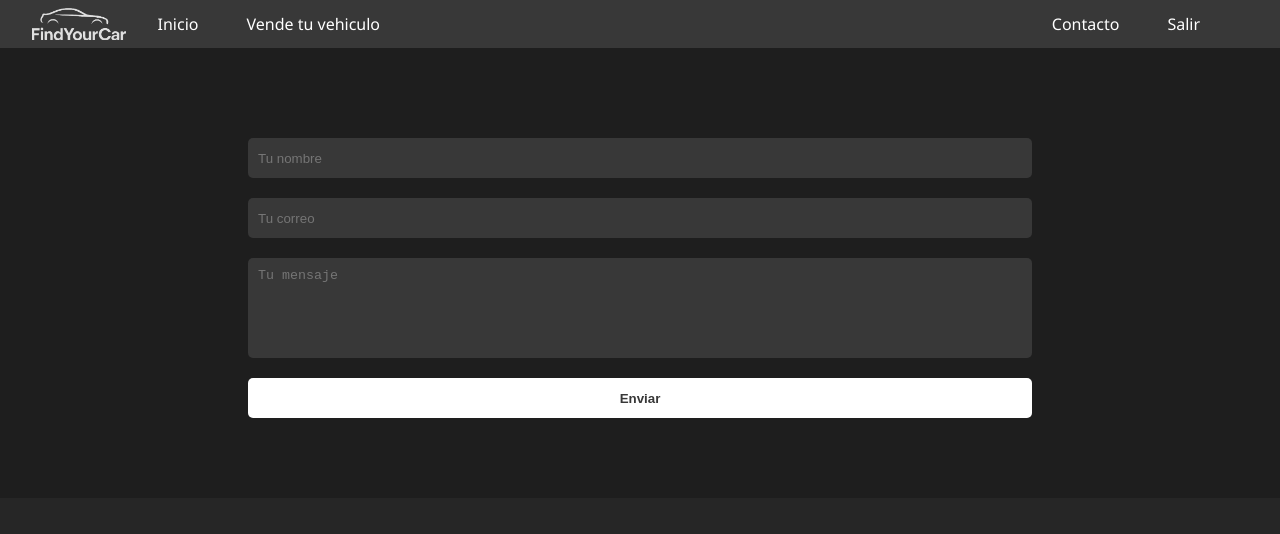
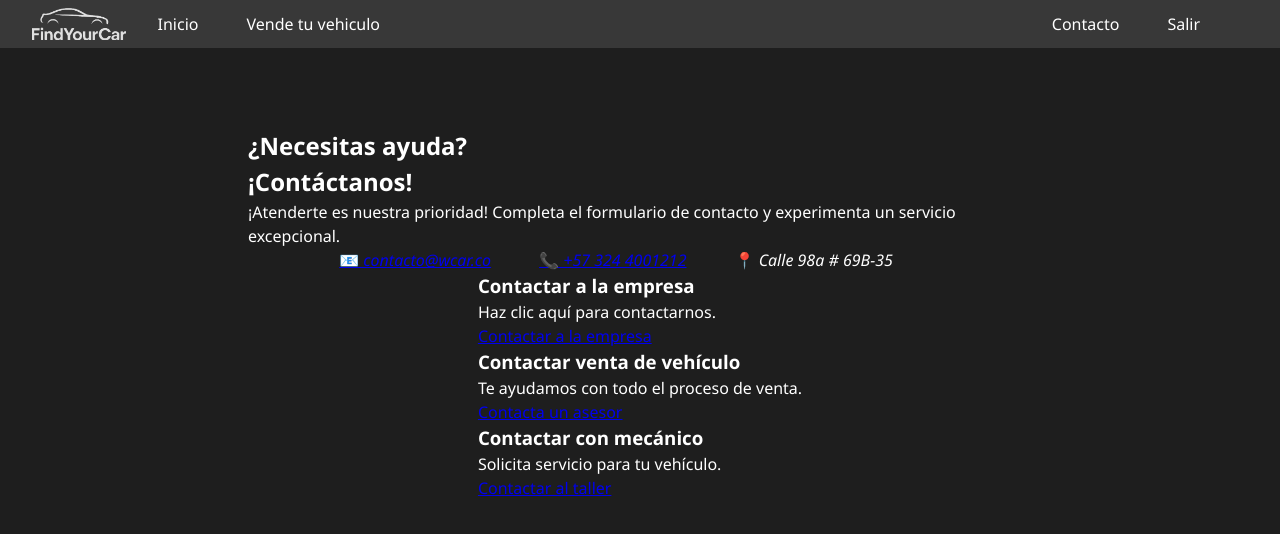
Before and after one commit to JhojanLT/FindYourCar, a React (Vite) app: page /Contact in a window 1280 px wide. Shown: the top 534 px of the page. Built offline with nearby package versions, Linux system fonts and the light colour scheme.

Commit message:
contact form v1

```diff
--- a/src/components/ContactForm/ContactForm.jsx
+++ b/src/components/ContactForm/ContactForm.jsx
@@ -23,40 +23,84 @@ function ContactForm() {
 
   return (
     <div className={styles.contactFather}>
-      <div className={styles.contactContainerForm}>
-        <form className={styles.contactForm} onSubmit={handleSubmit}>
-          <input
-            className={styles.contactInput}
-            type="text"
-            name="name"
-            placeholder="Tu nombre"
-            value={formData.name}
-            onChange={handleChange}
-            required
-          />
-          <input
-            className={styles.contactInput}
-            type="email"
-            name="email"
-            placeholder="Tu correo"
-            value={formData.email}
-            onChange={handleChange}
-            required
-          />
-          <textarea
-            className={clsx(styles.contactInput, styles.contactTextarea)}
-            name="message"
-            placeholder="Tu mensaje"
-            value={formData.message}
-            onChange={handleChange}
-            required
-          />
-          <button type="submit" className={styles.contactButton}>
-            Enviar
-          </button>
-        </form>
-      </div>
+      <section id="contacto" className={styles.contactContainerForm}>
+        <header className={styles.headerInfo}>
+          <h2>
+            ¿Necesitas ayuda? <br /> ¡Contáctanos!
+          </h2>
+          <p>
+            ¡Atenderte es nuestra prioridad! Completa el formulario de contacto y experimenta un servicio excepcional.
+          </p>
+        </header>
+
+        <address>
+          <ul>
+            <li>
+              <a href="mailto:contacto@wcar.co">📧 contacto@wcar.co</a>
+            </li>
+            <li>
+              <a href="tel:+57324400212">📞 +57 324 4001212</a>
+            </li>
+            <li>📍 Calle 98a # 69B-35</li>
+          </ul>
+        </address>
+
+        <div className="opciones-contacto">
+          <article>
+            <h3>Contactar a la empresa</h3>
+            <p>Haz clic aquí para contactarnos.</p>
+            <a href="#formulario-empresa">Contactar a la empresa</a>
+          </article>
+
+          <article>
+            <h3>Contactar venta de vehículo</h3>
+            <p>Te ayudamos con todo el proceso de venta.</p>
+            <a href="#formulario-venta">Contacta un asesor</a>
+          </article>
+
+          <article>
+            <h3>Contactar con mecánico</h3>
+            <p>Solicita servicio para tu vehículo.</p>
+            <a href="#formulario-taller">Contactar al taller</a>
+          </article>
+        </div>
+      </section>
     </div>
+    // <div className={styles.contactFather}>
+    //   <div className={styles.contactContainerForm}>
+    //     <form className={styles.contactForm} onSubmit={handleSubmit}>
+    //       <input
+    //         className={styles.contactInput}
+    //         type="text"
+    //         name="name"
+    //         placeholder="Tu nombre"
+    //         value={formData.name}
+    //         onChange={handleChange}
+    //         required
+    //       />
+    //       <input
+    //         className={styles.contactInput}
+    //         type="email"
+    //         name="email"
+    //         placeholder="Tu correo"
+    //         value={formData.email}
+    //         onChange={handleChange}
+    //         required
+    //       />
+    //       <textarea
+    //         className={clsx(styles.contactInput, styles.contactTextarea)}
+    //         name="message"
+    //         placeholder="Tu mensaje"
+    //         value={formData.message}
+    //         onChange={handleChange}
+    //         required
+    //       />
+    //       <button type="submit" className={styles.contactButton}>
+    //         Enviar
+    //       </button>
+    //     </form>
+    //   </div>
+    // </div>
   );
 }
 
--- a/src/components/ContactForm/ContactForm.module.scss
+++ b/src/components/ContactForm/ContactForm.module.scss
@@ -16,7 +16,8 @@ $spacing: 10px;
 
 .contactContainerForm {
   display: flex;
-  justify-content: center;
+  align-items: center;
+  flex-direction: column;
   width: 70%;
 
   @media (max-width: 768px) {
```
